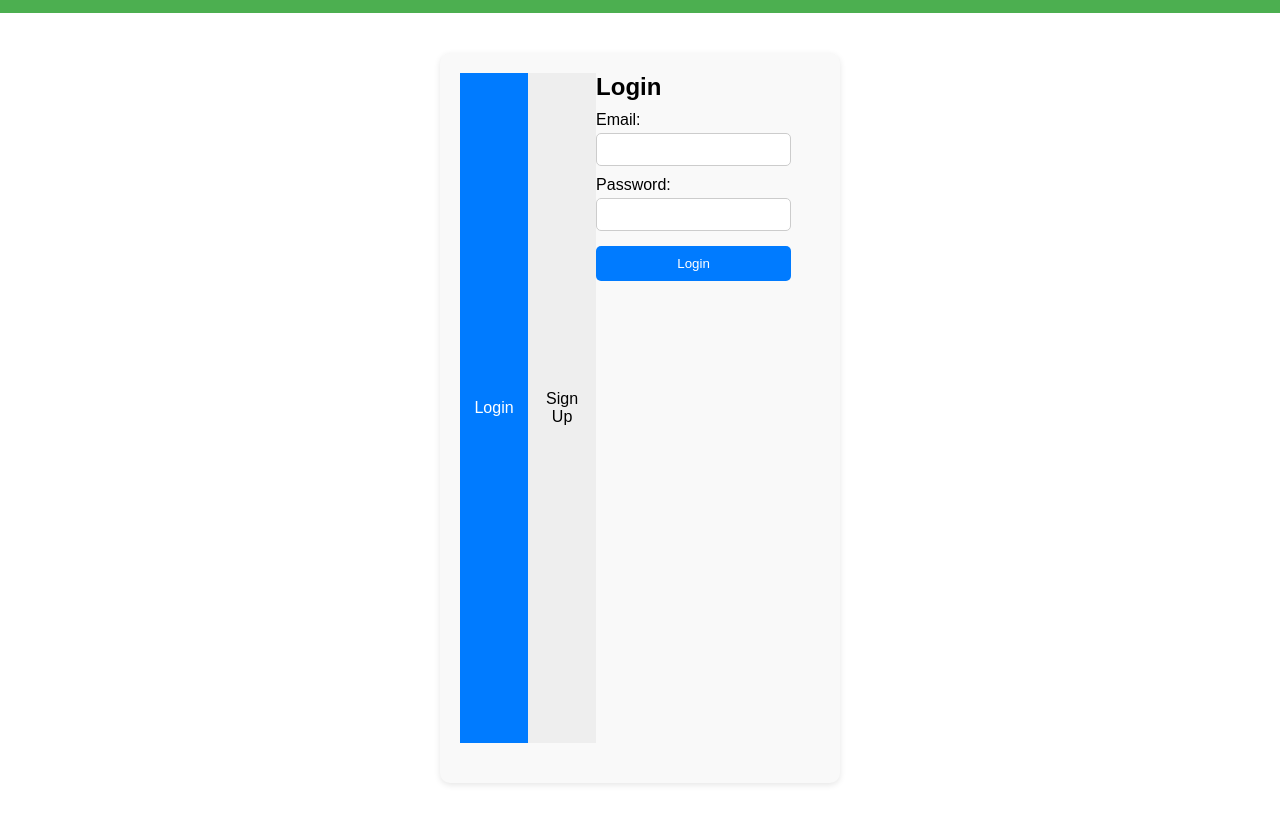
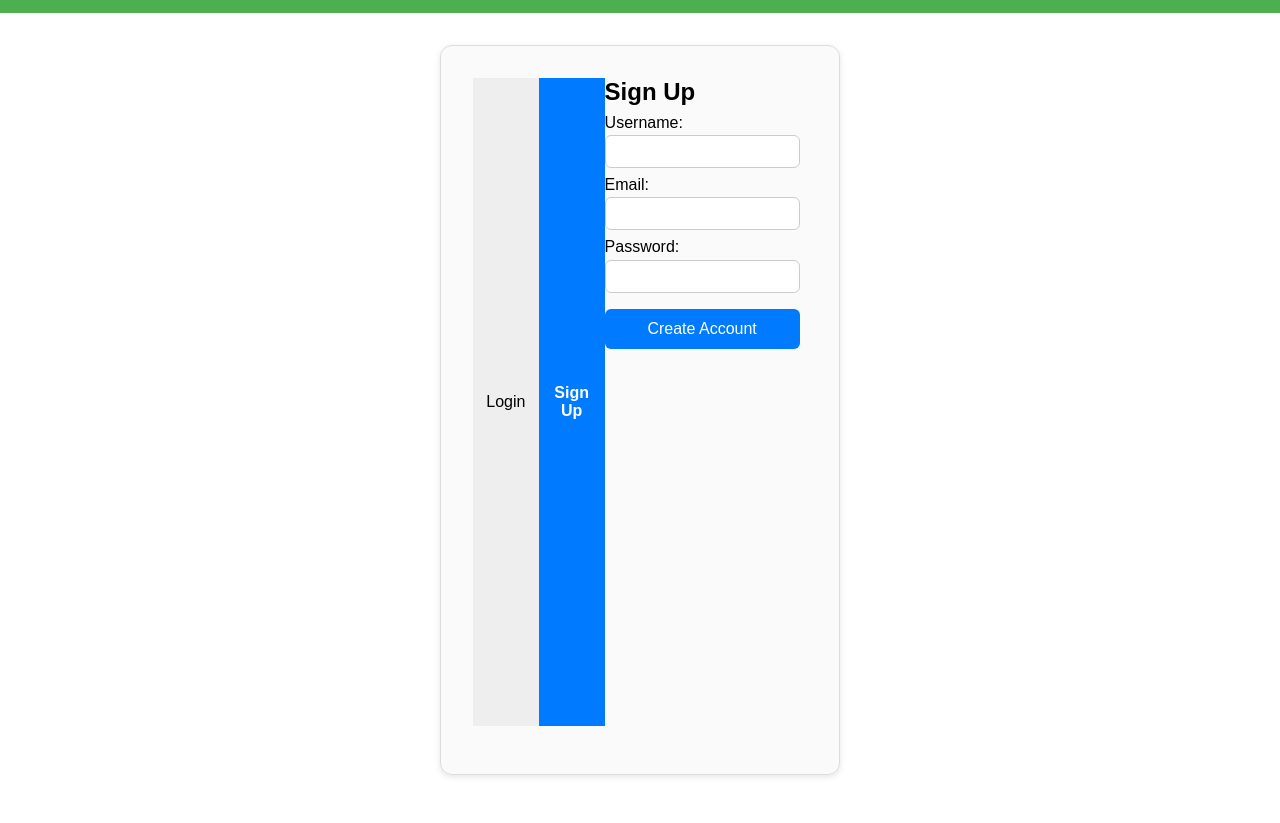
Before and after one commit to Andrei-DanielDinu/WebApp, a plain HTML site: page auth.html in a window 1280 px wide. Both pictures are taken after a click on the button "Sign Up". Shown: the part 56-879 px from the top of the page. Drawn offline with Linux system fonts and the light colour scheme.

Commit message:
New changes to auth

```diff
--- a/auth.html
+++ b/auth.html
@@ -39,76 +39,7 @@
       </form>
     </div>
 
-    <script src="app.js"></script>
-    <script>
-      // auth.js
-
-      // Signup form handler
-      const signupForm = document.getElementById("signupForm");
-      if (signupForm) {
-        signupForm.addEventListener("submit", async (e) => {
-          e.preventDefault();
-
-          const username = document.getElementById("signupUsername").value;
-          const email = document.getElementById("signupEmail").value;
-          const password = document.getElementById("signupPassword").value;
-
-          try {
-            const res = await fetch("http://localhost:5000/api/signup", {
-              method: "POST",
-              headers: { "Content-Type": "application/json" },
-              body: JSON.stringify({ username, email, password }),
-            });
-
-            const data = await res.json();
-
-            if (res.ok) {
-              alert("✅ Signup successful! Please login.");
-              window.location.href = "auth.html"; // redirect to login form
-            } else {
-              alert("❌ " + (data.error || "Signup failed"));
-            }
-          } catch (err) {
-            console.error("Signup error:", err);
-            alert("⚠️ Could not connect to server.");
-          }
-        });
-      }
-
-      // Login form handler
-      const loginForm = document.getElementById("loginForm");
-      if (loginForm) {
-        loginForm.addEventListener("submit", async (e) => {
-          e.preventDefault();
-
-          const email = document.getElementById("loginEmail").value;
-          const password = document.getElementById("loginPassword").value;
-
-          try {
-            const res = await fetch("http://localhost:5000/api/login", {
-              method: "POST",
-              headers: { "Content-Type": "application/json" },
-              body: JSON.stringify({ email, password }),
-            });
-
-            const data = await res.json();
-
-            if (res.ok && data.token) {
-              // Save JWT + username in localStorage
-              localStorage.setItem("token", data.token);
-              localStorage.setItem("username", data.username);
-
-              alert("✅ Login successful! Welcome " + data.username);
-              window.location.href = "index.html"; // go to main page
-            } else {
-              alert("❌ " + (data.error || "Login failed"));
-            }
-          } catch (err) {
-            console.error("Login error:", err);
-            alert("⚠️ Could not connect to server.");
-          }
-        });
-      }
-    </script>
+    <!-- JS scripts -->
+    <script src="auth.js"></script>
   </body>
 </html>
--- /dev/null
+++ b/auth.js
@@ -0,0 +1,93 @@
+// ==========================
+// Tab switching
+// ==========================
+const loginTab = document.getElementById("loginTab");
+const signupTab = document.getElementById("signupTab");
+const loginFormEl = document.getElementById("loginForm");
+const signupFormEl = document.getElementById("signupForm");
+
+loginTab.addEventListener("click", () => {
+  loginFormEl.classList.remove("hidden");
+  signupFormEl.classList.add("hidden");
+  loginTab.classList.add("active");
+  signupTab.classList.remove("active");
+});
+
+signupTab.addEventListener("click", () => {
+  signupFormEl.classList.remove("hidden");
+  loginFormEl.classList.add("hidden");
+  signupTab.classList.add("active");
+  loginTab.classList.remove("active");
+});
+
+// ==========================
+// Signup handler
+// ==========================
+const signupForm = document.getElementById("signupForm");
+if (signupForm) {
+  signupForm.addEventListener("submit", async (e) => {
+    e.preventDefault();
+
+    const username = document.getElementById("signupUsername").value;
+    const email = document.getElementById("signupEmail").value;
+    const password = document.getElementById("signupPassword").value;
+
+    try {
+      const res = await fetch("http://localhost:5000/api/signup", {
+        method: "POST",
+        headers: { "Content-Type": "application/json" },
+        body: JSON.stringify({ username, email, password }),
+      });
+
+      const data = await res.json();
+
+      if (res.ok) {
+        alert("✅ Signup successful! Please login.");
+        // Switch back to login tab
+        loginTab.click();
+      } else {
+        alert("❌ " + (data.error || "Signup failed"));
+      }
+    } catch (err) {
+      console.error("Signup error:", err);
+      alert("⚠️ Could not connect to server.");
+    }
+  });
+}
+
+// ==========================
+// Login handler
+// ==========================
+const loginForm = document.getElementById("loginForm");
+if (loginForm) {
+  loginForm.addEventListener("submit", async (e) => {
+    e.preventDefault();
+
+    const email = document.getElementById("loginEmail").value;
+    const password = document.getElementById("loginPassword").value;
+
+    try {
+      const res = await fetch("http://localhost:5000/api/login", {
+        method: "POST",
+        headers: { "Content-Type": "application/json" },
+        body: JSON.stringify({ email, password }),
+      });
+
+      const data = await res.json();
+
+      if (res.ok && data.token) {
+        // Save JWT + username in localStorage
+        localStorage.setItem("token", data.token);
+        localStorage.setItem("username", data.username);
+
+        alert("✅ Login successful! Welcome " + data.username);
+        window.location.href = "index.html"; // redirect to home
+      } else {
+        alert("❌ " + (data.error || "Login failed"));
+      }
+    } catch (err) {
+      console.error("Login error:", err);
+      alert("⚠️ Could not connect to server.");
+    }
+  });
+}
--- a/style.css
+++ b/style.css
@@ -145,3 +145,77 @@ aside#rightPanel button {
 #logoutBtn:hover {
   background: #a71d2a;
 }
+
+/* Auth container */
+.auth-container {
+  max-width: 400px;
+  margin: 2rem auto;
+  padding: 2rem;
+  border: 1px solid #ddd;
+  border-radius: 12px;
+  background: #fafafa;
+  box-shadow: 0 2px 6px rgba(0, 0, 0, 0.1);
+}
+
+/* Tabs */
+.auth-tabs {
+  display: flex;
+  justify-content: space-around;
+  margin-bottom: 1rem;
+}
+
+.auth-tabs button {
+  flex: 1;
+  padding: 0.5rem;
+  border: none;
+  cursor: pointer;
+  background: #eee;
+  transition: background 0.2s;
+}
+
+.auth-tabs button.active {
+  background: #007bff;
+  color: white;
+  font-weight: bold;
+}
+
+.auth-tabs button:hover {
+  background: #ccc;
+}
+
+/* Forms */
+.auth-form {
+  display: flex;
+  flex-direction: column;
+}
+
+.auth-form label {
+  margin-top: 0.5rem;
+}
+
+.auth-form input {
+  padding: 0.5rem;
+  margin-top: 0.2rem;
+  border: 1px solid #ccc;
+  border-radius: 6px;
+}
+
+.auth-form button {
+  margin-top: 1rem;
+  padding: 0.7rem;
+  border: none;
+  border-radius: 6px;
+  background: #007bff;
+  color: white;
+  cursor: pointer;
+  font-size: 1rem;
+}
+
+.auth-form button:hover {
+  background: #0056b3;
+}
+
+/* Utility */
+.hidden {
+  display: none;
+}
```
